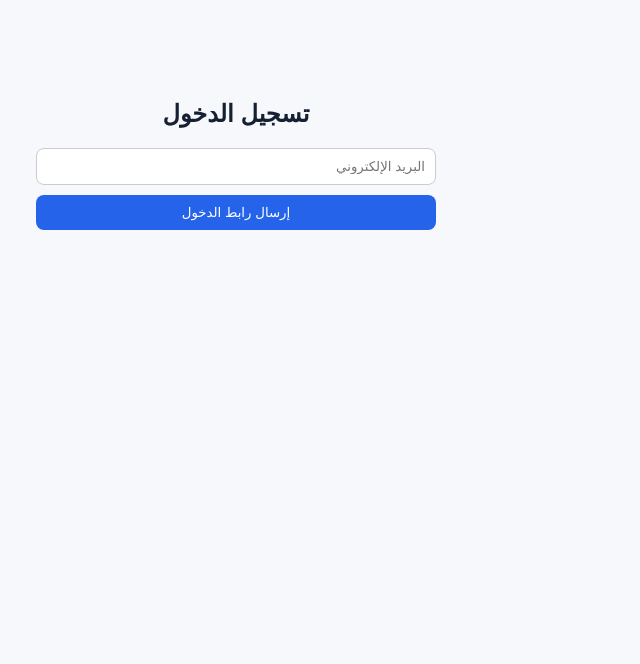
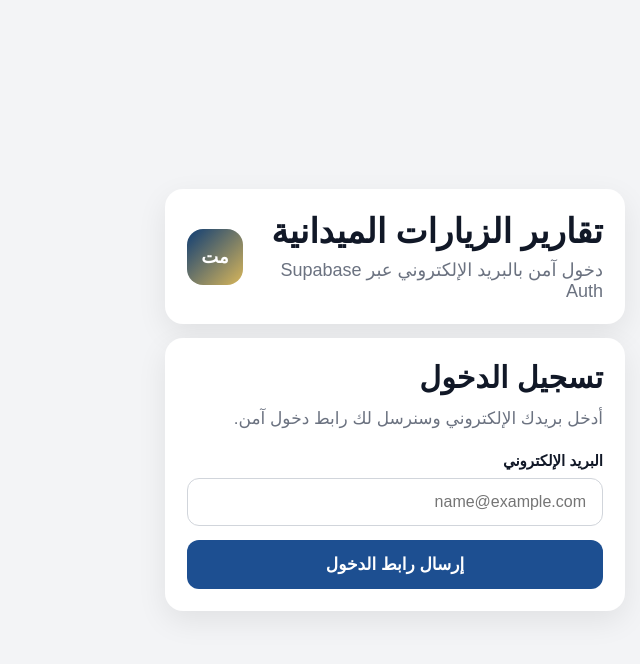
Before and after one commit to majed-almasmoum/field-visits-system, a Next.js app: page /login in a window 1280 px wide. Shown: the top 664 px of the page, without its empty margins (474-1114 px from the left). Built offline with nearby package versions, Linux system fonts and the light colour scheme; no server answers.

Commit message:
restore old login design with cooldown

```diff
--- a/app/login/page.tsx
+++ b/app/login/page.tsx
@@ -6,15 +6,18 @@ import { createClient } from '@/lib/supabase-browser';
 export default function LoginPage() {
   const [email, setEmail] = useState('');
   const [loading, setLoading] = useState(false);
+  const [cooldown, setCooldown] = useState(0);
   const [message, setMessage] = useState('');
 
   const supabase = createClient();
 
   const handleLogin = async () => {
     if (!email) {
-      setMessage('⚠️ اكتب الإيميل');
+      setMessage('⚠️ اكتب البريد الإلكتروني');
       return;
     }
+
+    if (loading || cooldown > 0) return;
 
     setLoading(true);
     setMessage('');
@@ -29,50 +32,188 @@ export default function LoginPage() {
     if (error) {
       setMessage('❌ ' + error.message);
     } else {
-      setMessage('📩 تم إرسال الرابط، شيك الإيميل');
+      setMessage('📩 تم إرسال الرابط، تحقق من بريدك الإلكتروني');
+      setCooldown(60);
+      const timer = setInterval(() => {
+        setCooldown((prev) => {
+          if (prev <= 1) {
+            clearInterval(timer);
+            return 0;
+          }
+          return prev - 1;
+        });
+      }, 1000);
     }
 
     setLoading(false);
   };
 
   return (
-    <div style={{ maxWidth: 400, margin: '100px auto', textAlign: 'center' }}>
-      <h2>تسجيل الدخول</h2>
+    <div
+      style={{
+        minHeight: '100vh',
+        background: '#f3f4f6',
+        display: 'flex',
+        alignItems: 'center',
+        justifyContent: 'center',
+        padding: '24px',
+        direction: 'rtl',
+      }}
+    >
+      <div style={{ width: '100%', maxWidth: '460px' }}>
+        <div
+          style={{
+            background: '#fff',
+            borderRadius: '18px',
+            padding: '22px',
+            boxShadow: '0 10px 30px rgba(0,0,0,0.08)',
+            marginBottom: '14px',
+            display: 'flex',
+            alignItems: 'center',
+            justifyContent: 'space-between',
+            gap: '12px',
+          }}
+        >
+          <div>
+            <h1
+              style={{
+                margin: 0,
+                fontSize: '34px',
+                fontWeight: 800,
+                color: '#111827',
+                lineHeight: 1.2,
+              }}
+            >
+              تقارير الزيارات الميدانية
+            </h1>
+            <p
+              style={{
+                margin: '8px 0 0',
+                color: '#6b7280',
+                fontSize: '18px',
+              }}
+            >
+              دخول آمن بالبريد الإلكتروني عبر Supabase Auth
+            </p>
+          </div>
+
+          <div
+            style={{
+              minWidth: '56px',
+              height: '56px',
+              borderRadius: '16px',
+              background: 'linear-gradient(135deg, #0f3d74, #d8b65a)',
+              color: '#fff',
+              display: 'flex',
+              alignItems: 'center',
+              justifyContent: 'center',
+              fontWeight: 800,
+              fontSize: '18px',
+            }}
+          >
+            مت
+          </div>
+        </div>
+
+        <div
+          style={{
+            background: '#fff',
+            borderRadius: '18px',
+            padding: '22px',
+            boxShadow: '0 10px 30px rgba(0,0,0,0.08)',
+          }}
+        >
+          <h2
+            style={{
+              margin: 0,
+              fontSize: '30px',
+              fontWeight: 800,
+              color: '#111827',
+            }}
+          >
+            تسجيل الدخول
+          </h2>
+
+          <p
+            style={{
+              margin: '10px 0 18px',
+              color: '#6b7280',
+              fontSize: '17px',
+              lineHeight: 1.7,
+            }}
+          >
+            أدخل بريدك الإلكتروني وسنرسل لك رابط دخول آمن.
+          </p>
+
+          <label
+            style={{
+              display: 'block',
+              marginBottom: '8px',
+              fontSize: '15px',
+              fontWeight: 700,
+              color: '#111827',
+            }}
+          >
+            البريد الإلكتروني
+          </label>
 
           <input
             type="email"
-        placeholder="البريد الإلكتروني"
+            placeholder="name@example.com"
             value={email}
             onChange={(e) => setEmail(e.target.value)}
             style={{
               width: '100%',
-          padding: '10px',
-          marginBottom: '10px',
-          borderRadius: '8px',
-          border: '1px solid #ccc',
+              padding: '14px 16px',
+              borderRadius: '12px',
+              border: '1px solid #d1d5db',
+              outline: 'none',
+              fontSize: '16px',
+              boxSizing: 'border-box',
+              marginBottom: '14px',
             }}
           />
 
           <button
             onClick={handleLogin}
-        disabled={loading}
+            disabled={loading || cooldown > 0}
             style={{
               width: '100%',
-          padding: '10px',
-          borderRadius: '8px',
-          background: '#2563eb',
-          color: 'white',
+              padding: '14px 16px',
+              borderRadius: '12px',
               border: 'none',
-          cursor: loading ? 'not-allowed' : 'pointer',
-          opacity: loading ? 0.6 : 1,
+              background: '#1d4f91',
+              color: '#fff',
+              fontSize: '17px',
+              fontWeight: 700,
+              cursor: loading || cooldown > 0 ? 'not-allowed' : 'pointer',
+              opacity: loading || cooldown > 0 ? 0.65 : 1,
             }}
           >
-        {loading ? '⏳ جاري الإرسال...' : 'إرسال رابط الدخول'}
+            {loading
+              ? 'جاري الإرسال...'
+              : cooldown > 0
+              ? `انتظر ${cooldown} ثانية`
+              : 'إرسال رابط الدخول'}
           </button>
 
-      {message && (
-        <p style={{ marginTop: '15px', color: '#333' }}>{message}</p>
-      )}
+          {message ? (
+            <div
+              style={{
+                marginTop: '14px',
+                padding: '12px 14px',
+                borderRadius: '12px',
+                background: message.includes('❌') ? '#fef2f2' : '#eff6ff',
+                color: message.includes('❌') ? '#b91c1c' : '#1d4ed8',
+                fontSize: '15px',
+                textAlign: 'center',
+              }}
+            >
+              {message}
+            </div>
+          ) : null}
+        </div>
+      </div>
     </div>
   );
 }
```
Lines whose indentation alone changed are shown as unchanged.
